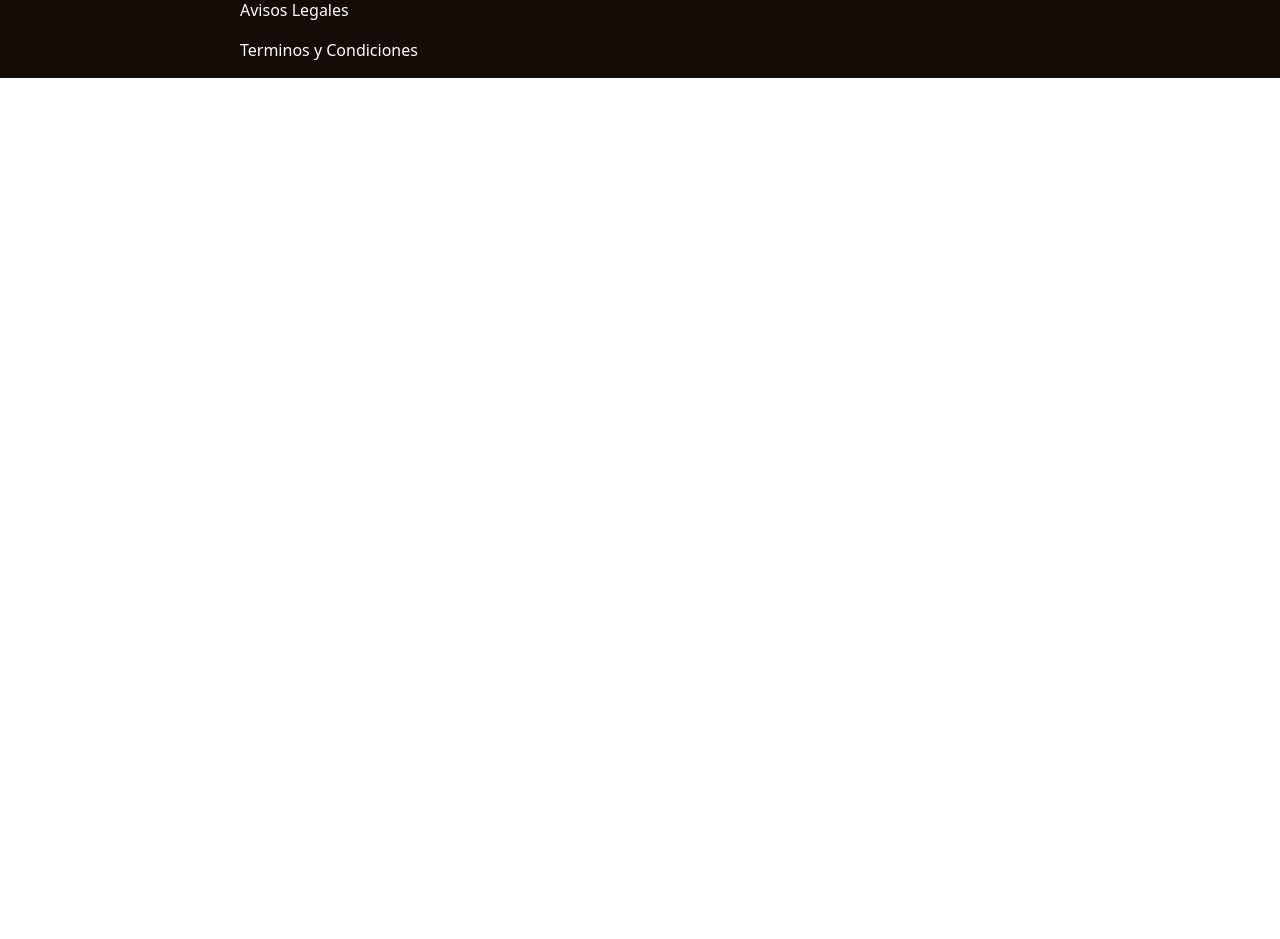
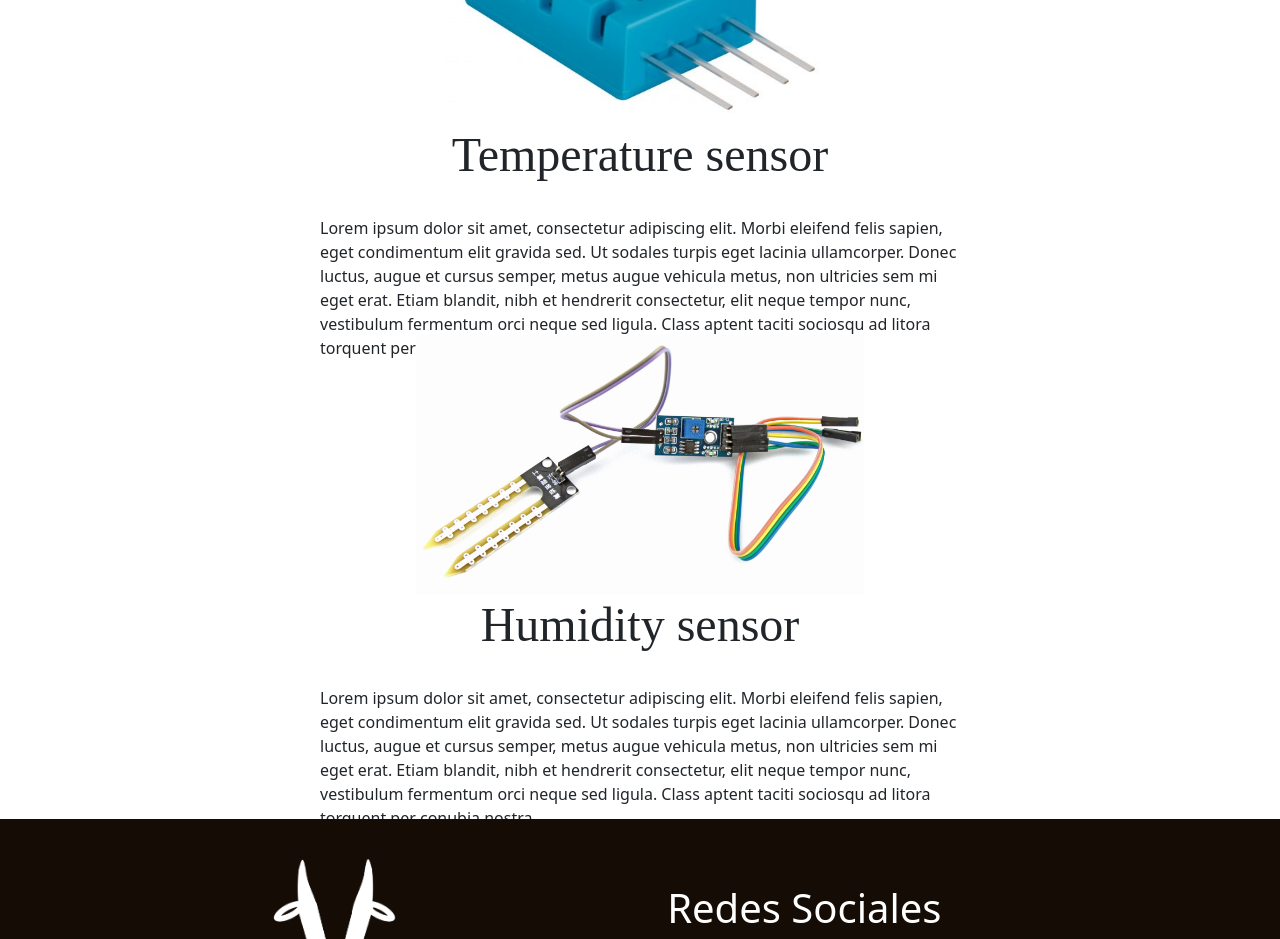
Before and after one commit to FarmENV/Website-Frontend, a React (Create React App) app: page / in a window 1280 px wide. Shown: the part 3000-3939 px from the top of the page. Before the commit the page ends 3158 px from the top, so only its background shows below. Built offline with nearby package versions, Linux system fonts and the light colour scheme.

Commit message:
sensors info

```diff
--- a/src/pages/landing/LandingPage.css
+++ b/src/pages/landing/LandingPage.css
@@ -78,7 +78,21 @@
     position: relative;
 }
 
+.Info__sensor_info{
+    display: flex;
+    flex-direction: column;
+    justify-content: center;
+    align-items: center;
+    position: absolute;
+    margin-top: 38vh;
+}
+
 .Info__title_kit {
+    font-size: 3em;
+    margin-bottom: 4vh;
+}
+
+.Info__title_sensor {
     font-size: 3em;
     margin-bottom: 4vh;
 }
@@ -107,3 +121,14 @@
     align-items: center;
     position: relative;
 }
+
+.Info__sensor_img{
+    margin-top: -8vh;
+    margin-bottom: 18vh;
+    display: flex;
+    flex-direction: column;
+    justify-content: center;
+    align-items: center;
+    position: relative;
+    background-size: 60%;
+}
--- a/src/pages/landing/LandingPage.jsx
+++ b/src/pages/landing/LandingPage.jsx
@@ -4,10 +4,13 @@ import Hero from '../../components/hero/Hero'
 import PigSilhouette from '../../images/pig.png'
 import CameraSilhouette from '../../images/camera.png'
 import Kit from '../../images/kit.png'
+import Temperature from '../../images/temperature.jpg'
+import Humidity from '../../images/humididy.jpg'
 import Button from '../../components/mainButton/MainButton'
 import Footer from '../../components/footer/Footer'
 import Navbar from '../../components/nav/Navbar'
 import HeroImage from '../../images/heroBackground.png'
+
 
 const LandingPage = props => {
   return(
@@ -42,6 +45,25 @@ const LandingPage = props => {
             <Button theme={"Button"} contentText={'INFORMACION DEL KIT'} link={"/"}></Button>
           </div>
         </div>
+        <hr/>
+        <div className="Info__content_kit">
+        <div className="Info__sensor_img" >
+            <img src={Temperature} alt="kit" width="70%" height="70%"/>
+          </div>
+          <div className="Info__sensor_info">
+            <h3 className="Info__title_sensor font-face-ap">Temperature sensor</h3>
+            <p className="Info__paragraph_kit">Lorem ipsum dolor sit amet, consectetur adipiscing elit. Morbi eleifend felis sapien, eget condimentum elit gravida sed. Ut sodales turpis eget lacinia ullamcorper. Donec luctus, augue et cursus semper, metus augue vehicula metus, non ultricies sem mi eget erat. Etiam blandit, nibh et hendrerit consectetur, elit neque tempor nunc, vestibulum fermentum orci neque sed ligula. Class aptent taciti sociosqu ad litora torquent per conubia nostra,</p>
+          </div>
+        </div>
+        <div className="Info__content_kit">
+        <div className="Info__sensor_img" >
+            <img src={Humidity} alt="kit" width="70%" height="70%"/>
+          </div>
+          <div className="Info__sensor_info">
+            <h3 className="Info__title_sensor font-face-ap">Humidity sensor</h3>
+            <p className="Info__paragraph_kit">Lorem ipsum dolor sit amet, consectetur adipiscing elit. Morbi eleifend felis sapien, eget condimentum elit gravida sed. Ut sodales turpis eget lacinia ullamcorper. Donec luctus, augue et cursus semper, metus augue vehicula metus, non ultricies sem mi eget erat. Etiam blandit, nibh et hendrerit consectetur, elit neque tempor nunc, vestibulum fermentum orci neque sed ligula. Class aptent taciti sociosqu ad litora torquent per conubia nostra,</p>
+          </div>
+        </div>
       </div>
       <Footer s={{bottom:0}}></Footer>
     </React.Fragment>
```
Also changed, not shown: src/images/humididy.jpg (added), src/images/temperature.jpg (added).
